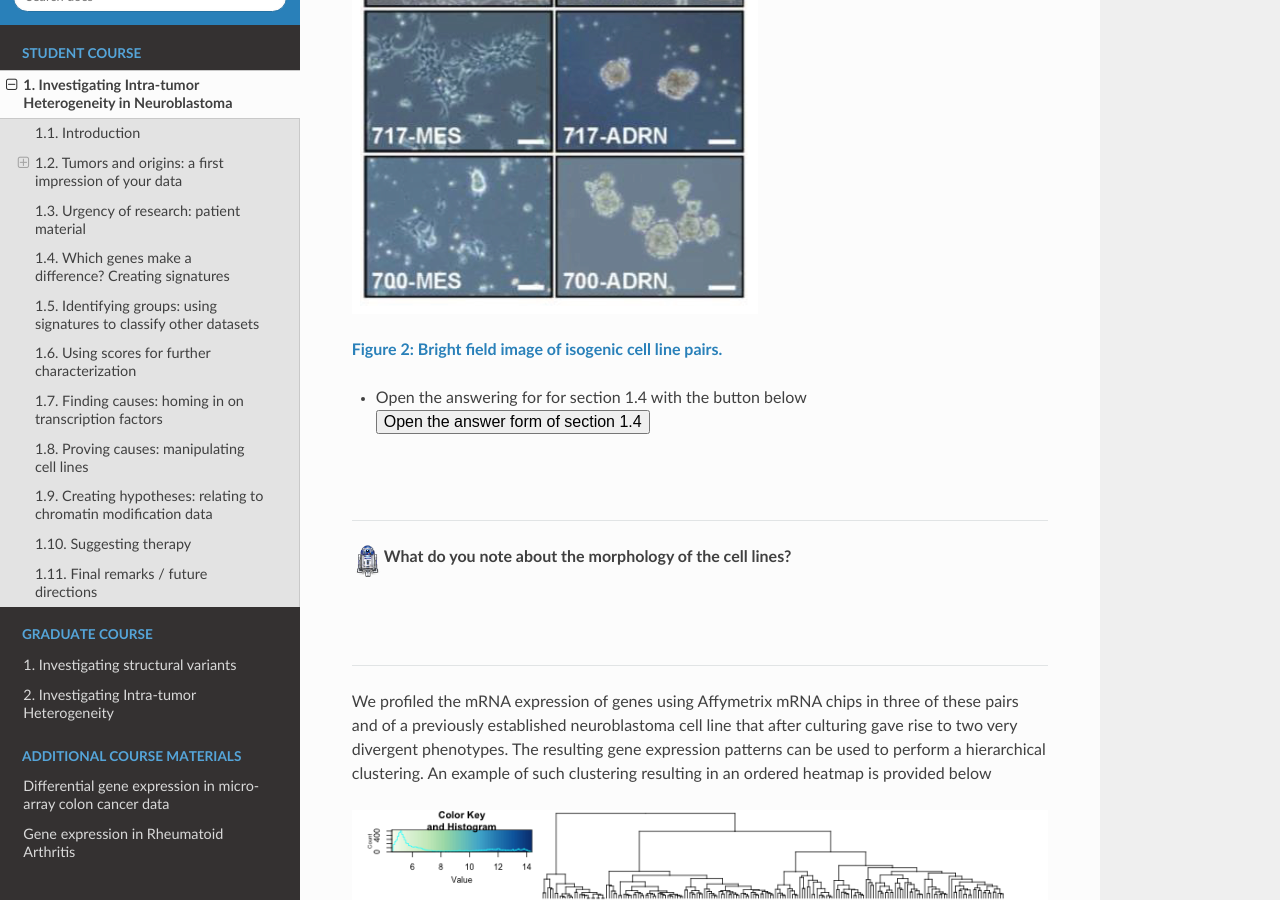
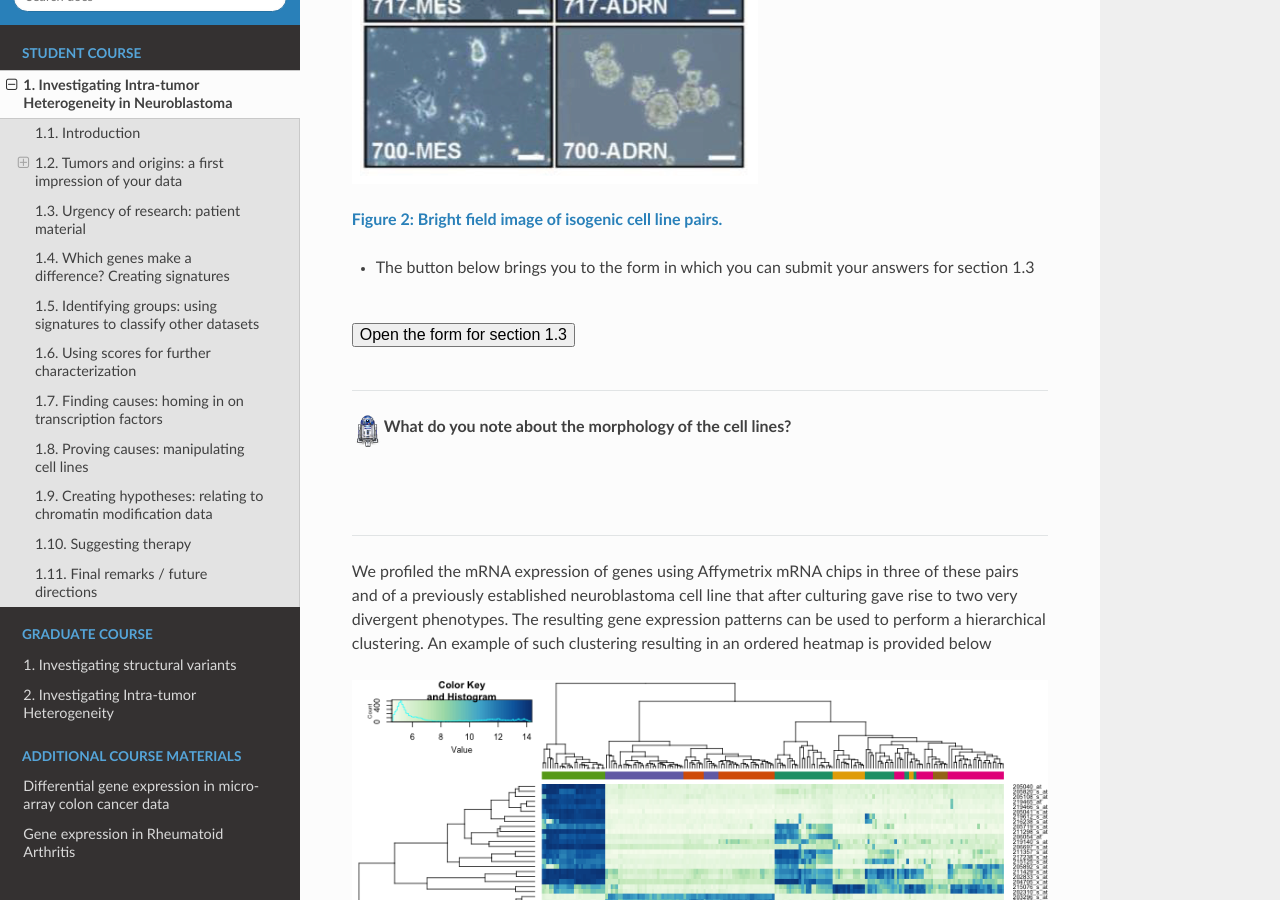
Before and after one commit to antronerds/r2-training-courses, a Sphinx documentation site: the page built from docs/Investigating_Tumor_Heterogeneity_student_version_bu.md, in a window 1280 px wide and 900 px high, scrolled down 4823 px. Built offline with Sphinx 7.4.7 and the Read the Docs theme 2.0.0, drawn with Linux system fonts in a browser that asks for light colours; pages that are not in the unit, such as notebooks, are missing from menus; some of the changed text lies outside the part shown.

Commit message:
Last form buttons

```diff
--- a/docs/Investigating_Tumor_Heterogeneity_student_version_bu.md
+++ b/docs/Investigating_Tumor_Heterogeneity_student_version_bu.md
@@ -48,8 +48,8 @@
 
 ##### Expression of key genes
 * The button below brings you to the form in which you can submit your answers for section 1.2.
-
-<button onclick="window.open('https://forms.gle/j8QTHdd6pwB3SAy2A','_blank');" type="button">Open the answer form of section 1.2</button>
+<br>
+<button onclick="window.open('https://docs.google.com/forms/d/e/1FAIpQLSfo7ZeKEaVRflzEmXkFZsErDShYHs8PaZO1tBmVrnLeyobkyg/viewform?usp=sf_link','_blank');" type="button">Open the form for section 1.2</button>
 <br>
 <br>
 
@@ -103,13 +103,6 @@
 
 We've seen that the expression of genes differs among the samples and some types of tumors seem to specifically express certain genes. To further explore the type of data we're dealing with, an unbiased unsupervised type of clustering analysis is a good idea. One recently developed algorithm is the tSNE map. Similar cells will clump together on the map.
 
-* The button below brings you to the form in which you can submit your asnwers for section 1.3
-
-<button onclick="window.open('https://forms.gle/B1S9TNSai9eevprbA','_blank');" type="button">Open the answer form of section 1.3</button>
-<br>
-<br>
-
-
 * Click the button below to show the tSNE map in R2
 
 <button onclick="window.open('https://hgserver1.amc.nl/cgi-bin/r2/main.cgi?option=tsne_plot&tsne_id=3b64db2654de88efccac21ddeae73a8f','_blank');" type="button">Go to the t-SNE map</button>
@@ -149,8 +142,9 @@
 
   [**Figure 2: Bright field image of isogenic cell line pairs.**](_static/images/TumorHeterogeneity_IsoGenicPairsBF.png)
 
-* Open the answering for for section 1.4 with the button below
-<button onclick="window.open('https://forms.gle/Bmm69yproWW82sCK8','_blank');" type="button">Open the answer form of section 1.4</button>
+* The button below brings you to the form in which you can submit your answers for section 1.3
+<br>
+<button onclick="window.open('https://docs.google.com/forms/d/e/1FAIpQLSc0dGfEl9zDS7Yh-ZtrcKAn4IVgcwNxsZKNjQQtTj35JjgQng/viewform?usp=sf_link','_blank');" type="button">Open the form for section 1.3</button>
 <br>
 <br>
 
@@ -262,6 +256,12 @@
 <br>
 <br>
 
+* The button below brings you to the form in which you can submit your answers for section 1.4
+<br>
+<button onclick="window.open('https://docs.google.com/forms/d/e/1FAIpQLScesiEn-9mU9rGCIct4oHkplP6RxXNkccCCkVHBKzioYuczPg/viewform?usp=sf_link','_blank');" type="button">Open the form for section 1.4</button>
+<br>
+<br>
+
 * Go to the main page of R2 by clicking the button below
 
 <form name="main_4_pairs" action="https://hgserver1.amc.nl/cgi-bin/r2/main.cgi" enctype="multipart/form-data" target="R2" method="post">
@@ -345,6 +345,13 @@
 
 <br>
 <br>
+<br>
+
+* The button below brings you to the form in which you can submit your answers for section 1.5
+<br>
+<button onclick="window.open('https://docs.google.com/forms/d/e/1FAIpQLSephAsX9i-d_QUh7Gu7ZRWUKkL9XgtAuEzglGnBgBU4Nd3VrQ/viewform?usp=sf_link','_blank');" type="button">Open the form for section 1.5</button>
+<br>
+<br>
 
 * Go to the main portal of R2 by clicking the button below; the dataset described above is automatically selected
 
@@ -419,6 +426,13 @@
 
 <br>
 <br>
+<br>
+
+* The button below brings you to the form in which you can submit your answers for section 1.6
+<br>
+<button onclick="window.open('https://docs.google.com/forms/d/e/1FAIpQLSfeDhhvV2hQQ4erzjf18OX27jelvYxFVIyovPOxWin3GUxekg/viewform?usp=sf_link','_blank');" type="button">Open the form for section 1.6</button>
+<br>
+<br>
 
 * Go back to the main portal of R2 by clicking the button below.
 
@@ -464,6 +478,13 @@
 
 <br>
 <br>
+<br>
+
+* The button below brings you to the form in which you can submit your answers for section 1.7
+<br>
+<button onclick="window.open('https://docs.google.com/forms/d/e/1FAIpQLSfbXuvePyJg5CKj_mE1UygJwrI-GJD39FrM16nY2Uh7YrtsHw/viewform?usp=sf_link','_blank');" type="button">Open the form for section 1.7</button>
+<br>
+<br>
 
 * Go back to the main portal of R2 by clicking the button below.
 
@@ -496,6 +517,12 @@
 ------------------------------------------
 
 From experiments it is known that cells can change their nature, some cells exhibit a certain plasticity.
+
+* The button below brings you to the form in which you can submit your answers for section 1.8
+<br>
+<button onclick="window.open('https://docs.google.com/forms/d/e/1FAIpQLScdjNTEfcu5vuyskvWbKASj3xani-_eMwvN26N1_-F5gYF0tw/viewform?usp=sf_link','_blank');" type="button">Open the form for section 1.8</button>
+<br>
+<br>
 
 ---------
   ![](_static/images/R2d2_logo.png)**Can you explain why this is of relevance to cancer?**
@@ -600,6 +627,15 @@
 *Analysis*
 * Genome Browser: analyzing histone modifications marking active enhancers
 * Differential Expression
+<br>
+<br>
+<br>
+
+* The button below brings you to the form in which you can submit your answers for section 1.9
+<br>
+<button onclick="window.open('https://docs.google.com/forms/d/e/1FAIpQLScQC2N5QsLOOUJULFuooscO4gAKzxyE_0nk-OM1n5MLvlslRw/viewform?usp=sf_link','_blank');" type="button">Open the form for section 1.9</button>
+<br>
+<br>
 
 ---------
   ![](_static/images/R2d2_logo.png)**Can you explain what the goal of this experiment was?**
@@ -899,6 +935,16 @@
 * Knowledge about pathways can be exploited as well.
 * The NCBI database can provide additional information from literature about the genes of interest.
 
+ <br>
+ <br>
+ <br>
+
+ * The button below brings you to the form in which you can submit your answers for section 1.10
+ <br>
+ <button onclick="window.open('https://docs.google.com/forms/d/e/1FAIpQLSd7iB8d2ozHEsYx4KidGxLdhQRefUw2-03gGGnmpJ6eoqhdlA/viewform?usp=sf_link','_blank');" type="button">Open the form for section 1.10</button>
+ <br>
+ <br>
+
 ---------
   ![](_static/images/R2d2_logo.png)**Which strategy do you suggest?**
 
```
